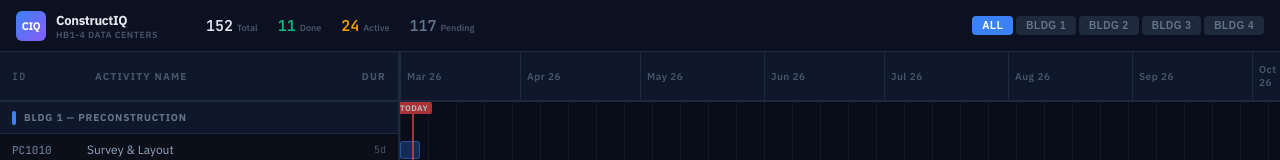
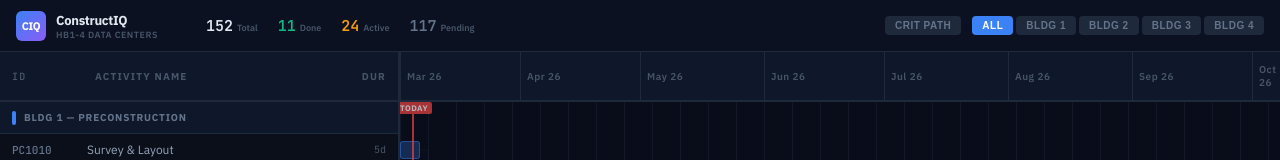
Before and after one commit to Humanfryo/constructiq, a React (Vite) app: page / in a window 1280 px wide. Shown: the top 160 px of the page. Built offline with nearby package versions, Linux system fonts and the light colour scheme.

Commit message:
feat: add critical path visualization and AI query support

```diff
--- a/api/interpret.js
+++ b/api/interpret.js
@@ -86,7 +86,9 @@ Given a natural language command, output ONLY a JSON object (no markdown, no exp
     - Same as create_wbs but adds to an EXISTING WBS
     - activities are auto-chained unless a specific predecessorCode is given
 
-14. If unclear: {"action":"clarify","message":"your clarification question"}
+14. { "action": "critical_path" } — Show/highlight the critical path. Triggered by "show critical path", "what's the critical path", "highlight zero float activities", "which activities are critical", etc.
+
+15. If unclear: {"action":"clarify","message":"your clarification question"}
 
 IMPORTANT RULES:
 - "push back" or "delay" = POSITIVE days (later)
--- a/src/App.jsx
+++ b/src/App.jsx
@@ -17,7 +17,7 @@ const ROW_HEIGHT = 32;
 const HEADER_HEIGHT = 50;
 const LEFT_PANEL_WIDTH = 400;
 
-function GanttChart({ activities, relationships, engine, highlighted, animating, filterBuilding, onActivityClick }) {
+function GanttChart({ activities, relationships, engine, highlighted, animating, filterBuilding, showCriticalPath, onActivityClick }) {
   const [scrollX, setScrollX] = useState(0);
   const [scrollY, setScrollY] = useState(0);
   const [dayWidth, setDayWidth] = useState(4);
@@ -193,12 +193,12 @@ function GanttChart({ activities, relationships, engine, highlighted, animating,
               return (
                 <div key={act.id} onClick={() => onActivityClick(act)} style={{
                   position: 'absolute', left: x, top: y, width: w, height: h, borderRadius: 3,
-                  background: act.status === 'Completed' ? `${color}44` : color,
-                  border: isHL ? '2px solid #fff' : isAnim ? '2px solid #fbbf24' : `1px solid ${color}66`,
+                  background: act.status === 'Completed' ? `${color}44` : (showCriticalPath && act.isCritical) ? '#ef4444' : color,
+                  border: isHL ? '2px solid #fff' : isAnim ? '2px solid #fbbf24' : (showCriticalPath && act.isCritical) ? '1px solid #fca5a5' : `1px solid ${color}66`,
                   cursor: 'pointer',
                   transition: 'left 0.8s cubic-bezier(0.34,1.56,0.64,1), width 0.8s ease, background 0.3s, box-shadow 0.3s',
                   zIndex: isHL ? 10 : 3,
-                  boxShadow: isHL ? `0 0 16px ${color}55` : isAnim ? '0 0 20px rgba(251,191,36,0.3)' : 'none',
+                  boxShadow: isHL ? `0 0 16px ${color}55` : isAnim ? '0 0 20px rgba(251,191,36,0.3)' : (showCriticalPath && act.isCritical) ? '0 0 12px rgba(239,68,68,0.4)' : 'none',
                   display: 'flex', alignItems: 'center', overflow: 'hidden',
                 }}>
                   {act.pctComplete > 0 && act.pctComplete < 100 && (
@@ -311,6 +311,7 @@ export default function App() {
   const [filterBuilding, setFilterBuilding] = useState(null);
   const [selectedActivity, setSelectedActivity] = useState(null);
   const [isProcessing, setIsProcessing] = useState(false);
+  const [showCriticalPath, setShowCriticalPath] = useState(false);
   const inputRef = useRef(null);
 
   const voice = useVoiceInput();
@@ -590,6 +591,17 @@ export default function App() {
         break;
       }
 
+      case 'critical_path': {
+        setShowCriticalPath(true);
+        const stats = engine.getCriticalPathStats();
+        const critIds = new Set(stats.criticalActivities.map(a => a.id));
+        setHighlighted(critIds);
+        setAnimating(critIds);
+        setTimeout(() => setAnimating(new Set()), 3000);
+        const topCrit = stats.criticalActivities.slice(0, 5).map(a => `${a.code} (${a.name}, ${a.totalFloat}d float)`).join(', ');
+        addLog(`✓ Critical path: ${stats.criticalCount} activities with zero float out of ${stats.totalActivities} total. ${stats.nearCriticalCount} near-critical (≤5d float). Top: ${topCrit}`, 'success');
+        break;
+      }
       case 'clarify': {
         addLog(`⚠ ${parsed.message}`, 'warning');
         break;
@@ -703,6 +715,23 @@ export default function App() {
         </div>
 
         <div style={{ display: 'flex', gap: 3, marginLeft: 'auto' }}>
+          <button onClick={() => {
+            const next = !showCriticalPath;
+            setShowCriticalPath(next);
+            if (next) {
+              const critIds = new Set(engine.getCriticalPath().map(a => a.id));
+              setHighlighted(critIds);
+              addLog(`Critical path: ${critIds.size} activities with zero float`, 'info');
+            } else {
+              setHighlighted(new Set());
+            }
+          }} style={{
+            padding: '4px 10px', borderRadius: 4, border: 'none',
+            background: showCriticalPath ? '#ef4444' : '#1e293b',
+            color: showCriticalPath ? '#fff' : '#64748b',
+            fontSize: 10, fontWeight: 700, cursor: 'pointer', letterSpacing: 0.5,
+            marginRight: 8,
+          }}>CRIT PATH</button>
           {[null, 1, 2, 3, 4].map(b => (
             <button key={b || 'all'} onClick={() => { setFilterBuilding(b); setHighlighted(new Set()); }}
               style={{
@@ -721,6 +750,7 @@ export default function App() {
         <GanttChart
           activities={activities} relationships={relationships} engine={engine}
           highlighted={highlighted} animating={animating} filterBuilding={filterBuilding}
+          showCriticalPath={showCriticalPath}
           onActivityClick={(act) => { setSelectedActivity(act); highlightDownstream(act.id); }}
         />
       </div>
@@ -885,6 +915,9 @@ export default function App() {
               ['Start', formatDate(selectedActivity.calculatedStart || selectedActivity.startDay)],
               ['Finish', formatDate((selectedActivity.calculatedStart || selectedActivity.startDay) + selectedActivity.duration - 1)],
               ['Progress', `${selectedActivity.pctComplete}%`],
+              ['Float', `${selectedActivity.totalFloat != null ? selectedActivity.totalFloat : '—'}d${selectedActivity.isCritical ? ' ⚠ CRITICAL' : ''}`],
+              ['Late Start', selectedActivity.lateStart != null ? formatDate(selectedActivity.lateStart) : '—'],
+              ['Late Finish', selectedActivity.lateFinish != null ? formatDate(selectedActivity.lateFinish) : '—'],
               ['Downstream', `${engine.getDownstream(selectedActivity.id).size} activities`],
             ].map(([l, v]) => (
               <div key={l} style={{ display: 'flex', justifyContent: 'space-between' }}>
--- a/src/engine/CPMEngine.js
+++ b/src/engine/CPMEngine.js
@@ -4,6 +4,10 @@ export class CPMEngine {
     this.relationships = relationships || [];
     activities.forEach(a => this.activities.set(a.id, { ...a }));
   }
+
+  // ============================================================
+  // FORWARD PASS — Early Start / Early Finish
+  // ============================================================
   forwardPass() {
     const order = this.topologicalSort();
     order.forEach(id => {
@@ -33,6 +37,102 @@ export class CPMEngine {
       act.calculatedStart = act.earlyStart;
     });
   }
+
+  // ============================================================
+  // BACKWARD PASS — Late Start / Late Finish / Total Float
+  // ============================================================
+  // Processes activities in reverse topological order.
+  // Activities with no successors get lateFinish = project end date.
+  // Float = lateStart - earlyStart (zero float = critical).
+  // ============================================================
+  backwardPass() {
+    // 1. Find the project end date (max earlyFinish across all activities)
+    let projectEnd = 0;
+    this.activities.forEach(act => {
+      const ef = act.earlyFinish != null ? act.earlyFinish : (act.startDay + act.duration - 1);
+      if (ef > projectEnd) projectEnd = ef;
+    });
+
+    // 2. Initialize all activities with lateFinish = projectEnd
+    this.activities.forEach(act => {
+      act.lateFinish = projectEnd;
+      act.lateStart = projectEnd - act.duration + 1;
+      act.totalFloat = 0;
+      act.isCritical = false;
+    });
+
+    // 3. Build a set of activities that have successors
+    const hasSuccessor = new Set();
+    this.relationships.forEach(r => {
+      if (this.activities.has(r.predecessor)) {
+        hasSuccessor.add(r.predecessor);
+      }
+    });
+
+    // 4. Process in reverse topological order
+    const order = this.topologicalSort();
+    const reverseOrder = [...order].reverse();
+
+    reverseOrder.forEach(id => {
+      const act = this.activities.get(id);
+      if (!act) return;
+
+      // Find all relationships where this activity is the PREDECESSOR
+      const succs = this.relationships.filter(r => r.predecessor === id);
+
+      if (succs.length === 0) {
+        // No successors — lateFinish stays at projectEnd
+        act.lateFinish = projectEnd;
+      } else {
+        // Constrain lateFinish based on each successor
+        let minLF = projectEnd;
+
+        succs.forEach(r => {
+          const succ = this.activities.get(r.successor);
+          if (!succ) return;
+          const lag = r.lag || 0;
+
+          let constraint;
+          switch (r.type) {
+            case 'FS':
+              // pred must finish before succ starts: LF ≤ succ.LS - 1 - lag
+              constraint = succ.lateStart - 1 - lag;
+              break;
+            case 'SS':
+              // pred must start before succ starts: LS ≤ succ.LS - lag
+              // → LF ≤ succ.LS - lag + duration - 1
+              constraint = succ.lateStart - lag + act.duration - 1;
+              break;
+            case 'FF':
+              // pred must finish before succ finishes: LF ≤ succ.LF - lag
+              constraint = succ.lateFinish - lag;
+              break;
+            case 'SF':
+              // pred must start before succ finishes: LS ≤ succ.LF - lag
+              // → LF ≤ succ.LF - lag + duration - 1
+              constraint = succ.lateFinish - lag + act.duration - 1;
+              break;
+            default:
+              constraint = succ.lateStart - 1 - lag;
+          }
+
+          if (constraint < minLF) minLF = constraint;
+        });
+
+        act.lateFinish = minLF;
+      }
+
+      act.lateStart = act.lateFinish - act.duration + 1;
+      act.totalFloat = act.lateStart - act.earlyStart;
+
+      // Critical = zero float (with small epsilon for floating-point safety)
+      act.isCritical = Math.abs(act.totalFloat) < 0.001;
+    });
+  }
+
+  // ============================================================
+  // TOPOLOGICAL SORT
+  // ============================================================
   topologicalSort() {
     const inDeg = new Map(); const adj = new Map();
     this.activities.forEach((_, id) => { inDeg.set(id, 0); adj.set(id, []); });
@@ -51,43 +151,103 @@ export class CPMEngine {
     this.activities.forEach((_, id) => { if (!order.includes(id)) order.push(id); });
     return order;
   }
-  recalculate() { this.forwardPass(); return Array.from(this.activities.values()); }
+
+  // ============================================================
+  // RECALCULATE — Forward + Backward pass
+  // ============================================================
+  recalculate() {
+    this.forwardPass();
+    this.backwardPass();
+    return Array.from(this.activities.values());
+  }
+
+  // ============================================================
+  // CRITICAL PATH QUERIES
+  // ============================================================
+  getCriticalPath() {
+    return Array.from(this.activities.values()).filter(a => a.isCritical);
+  }
+
+  isCritical(id) {
+    const act = this.activities.get(id);
+    return act ? act.isCritical : false;
+  }
+
+  getFloat(id) {
+    const act = this.activities.get(id);
+    return act ? (act.totalFloat || 0) : 0;
+  }
+
+  getCriticalPathStats() {
+    const all = Array.from(this.activities.values());
+    const critical = all.filter(a => a.isCritical);
+    const nearCritical = all.filter(a => !a.isCritical && a.totalFloat <= 5);
+
+    // Find project end
+    let projectEnd = 0;
+    all.forEach(a => {
+      const ef = a.earlyFinish || (a.startDay + a.duration - 1);
+      if (ef > projectEnd) projectEnd = ef;
+    });
+
+    return {
+      totalActivities: all.length,
+      criticalCount: critical.length,
+      nearCriticalCount: nearCritical.length,
+      projectDuration: projectEnd,
+      criticalActivities: critical,
+      nearCriticalActivities: nearCritical,
+    };
+  }
+
+  // ============================================================
+  // EXISTING METHODS (unchanged)
+  // ============================================================
   getActivity(id) { return this.activities.get(id); }
-  updateActivity(id, changes) { const a = this.activities.get(id); if (!a) return null; Object.assign(a, changes); this.recalculate(); return a; }
+
+  updateActivity(id, changes) {
+    const a = this.activities.get(id);
+    if (!a) return null;
+    Object.assign(a, changes);
+    this.recalculate();
+    return a;
+  }
+
   addRelationship(pred, succ, type = 'FS', lag = 0) {
     if (!this.activities.has(pred) || !this.activities.has(succ)) return false;
     if (this.relationships.find(r => r.predecessor === pred && r.successor === succ)) return false;
-    this.relationships.push({ predecessor: pred, successor: succ, type, lag }); this.recalculate(); return true;
+    this.relationships.push({ predecessor: pred, successor: succ, type, lag });
+    this.recalculate();
+    return true;
   }
+
   removeRelationship(pred, succ) {
     const i = this.relationships.findIndex(r => r.predecessor === pred && r.successor === succ);
-    if (i === -1) return false; this.relationships.splice(i, 1); this.recalculate(); return true;
+    if (i === -1) return false;
+    this.relationships.splice(i, 1);
+    this.recalculate();
+    return true;
   }
+
   getDownstream(id) {
     const ds = new Set(); const q = [id];
-    while (q.length > 0) { const c = q.shift(); this.relationships.filter(r => r.predecessor === c).forEach(r => { if (!ds.has(r.successor)) { ds.add(r.successor); q.push(r.successor); } }); }
+    while (q.length > 0) {
+      const c = q.shift();
+      this.relationships.filter(r => r.predecessor === c).forEach(r => {
+        if (!ds.has(r.successor)) { ds.add(r.successor); q.push(r.successor); }
+      });
+    }
     return ds;
   }
+
   getAllActivitiesList() { return Array.from(this.activities.values()); }
 
   // ============================================================
-  // NEW: Create Activity
-  // ============================================================
-  // Generates a unique activity code and adds the activity to the engine.
-  // Returns the new activity object, or null if the WBS is invalid.
-  //
-  // wbs: full WBS path like "BLDG1.MEP" or "BLDG2.Foundation"
-  // name: activity name like "Cable Tray Installation"
-  // duration: integer days
-  // building: integer 1-4
-  // predecessorId: optional — auto-links FS if provided
-  // startDay: optional — defaults to project day 0 (will be pushed by CPM if linked)
+  // CREATE ACTIVITY
   // ============================================================
   createActivity({ wbs, wbsName, name, duration, building, predecessorId, startDay }) {
-    // Generate a unique code
     const code = this._generateCode(wbs, building);
 
-    // Determine start day: if predecessor given, place after it; otherwise use explicit or 0
     let effectiveStart = startDay || 0;
     if (predecessorId) {
       const pred = this.activities.get(predecessorId);
@@ -96,7 +256,6 @@ export class CPMEngine {
       }
     }
 
-    // Resolve wbsName from wbs path if not provided
     const resolvedWbsName = wbsName || this._wbsNameFromPath(wbs);
 
     const activity = {
@@ -114,7 +273,6 @@ export class CPMEngine {
 
     this.activities.set(code, activity);
 
-    // Auto-link to predecessor if provided
     if (predecessorId && this.activities.has(predecessorId)) {
       this.relationships.push({
         predecessor: predecessorId,
@@ -129,12 +287,7 @@ export class CPMEngine {
   }
 
   // ============================================================
-  // NEW: Create WBS (adds a group of placeholder activities)
-  // ============================================================
-  // Creates a new WBS category under a building and optionally seeds it
-  // with initial activities.
-  //
-  // Returns { wbs, wbsName, activities[] }
+  // CREATE WBS
   // ============================================================
   createWBS({ building, wbsCode, wbsName, activities: activityDefs }) {
     const wbs = `BLDG${building}.${wbsCode}`;
@@ -149,7 +302,7 @@ export class CPMEngine {
           name: def.name,
           duration: def.duration || 5,
           building,
-          predecessorId: def.predecessorId || prevId, // auto-chain sequentially
+          predecessorId: def.predecessorId || prevId,
           startDay: def.startDay,
         });
         if (act) {
@@ -162,9 +315,6 @@ export class CPMEngine {
     return { wbs, wbsName, activities: created };
   }
 
-  // ============================================================
-  // NEW: Get all unique WBS paths in the project
-  // ============================================================
   getWBSList() {
     const wbsSet = new Map();
     this.activities.forEach(a => {
@@ -175,9 +325,6 @@ export class CPMEngine {
     return Array.from(wbsSet.values());
   }
 
-  // ============================================================
-  // NEW: Find the last activity in a WBS (for appending after it)
-  // ============================================================
   getLastActivityInWBS(wbs) {
     let last = null;
     let maxEnd = -1;
@@ -195,21 +342,18 @@ export class CPMEngine {
 
   // ── Internal helpers ─────────────────────────────────────────
 
-  // Generate a unique activity code based on WBS phase prefix + building + sequence number
   _generateCode(wbs, building) {
-    // Map WBS category to 2-letter prefix
     const prefixMap = {
       'precon': 'PC', 'foundation': 'FD', 'steel': 'SS', 'concrete': 'CO',
       'mep': 'ME', 'finishes': 'FN', 'commissioning': 'CX', 'sitework': 'SW',
     };
 
     const wbsLower = (wbs || '').toLowerCase();
-    let prefix = 'GN'; // Generic fallback
+    let prefix = 'GN';
     for (const [key, val] of Object.entries(prefixMap)) {
       if (wbsLower.includes(key)) { prefix = val; break; }
     }
 
-    // Find the highest existing sequence number for this prefix + building
     const pattern = new RegExp(`^${prefix}${building}(\\d+)$`);
     let maxSeq = 0;
     this.activities.forEach((_, id) => {
@@ -220,11 +364,9 @@ export class CPMEngine {
       }
     });
 
-    // Next sequence: round up to next 10 for cleanliness
     const nextSeq = Math.ceil((maxSeq + 1) / 10) * 10;
     const code = `${prefix}${building}${String(nextSeq).padStart(3, '0')}`;
 
-    // Safety: if somehow this code exists, increment by 10
     if (this.activities.has(code)) {
       return `${prefix}${building}${String(nextSeq + 10).padStart(3, '0')}`;
     }
@@ -232,7 +374,6 @@ export class CPMEngine {
     return code;
   }
 
-  // Resolve a human-readable WBS name from a WBS path
   _wbsNameFromPath(wbs) {
     const nameMap = {
       'precon': 'Preconstruction', 'foundation': 'Foundation', 'steel': 'Structural Steel',
@@ -243,7 +384,6 @@ export class CPMEngine {
     for (const [key, val] of Object.entries(nameMap)) {
       if (wbsLower.includes(key)) return val;
     }
-    // If it's a custom WBS, extract the last segment
     const parts = wbs.split('.');
     return parts[parts.length - 1] || 'General';
   }
```
